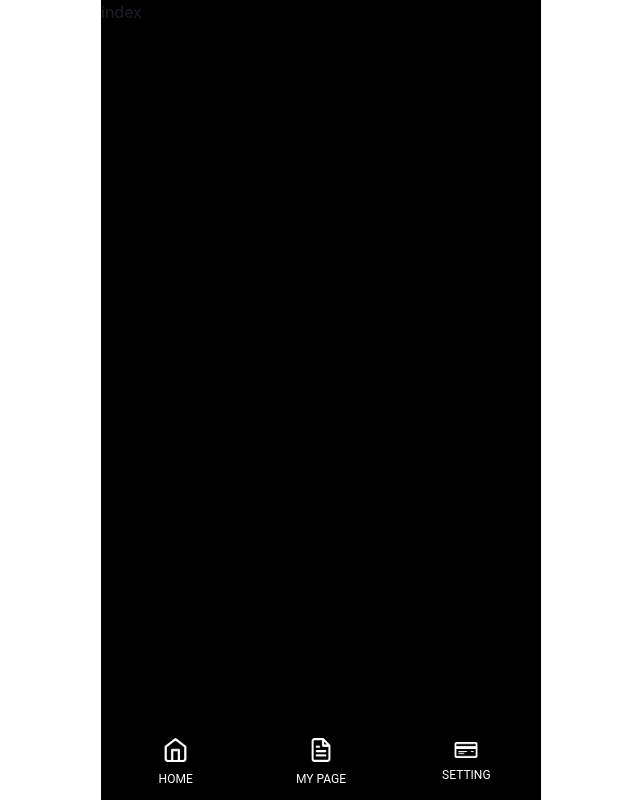
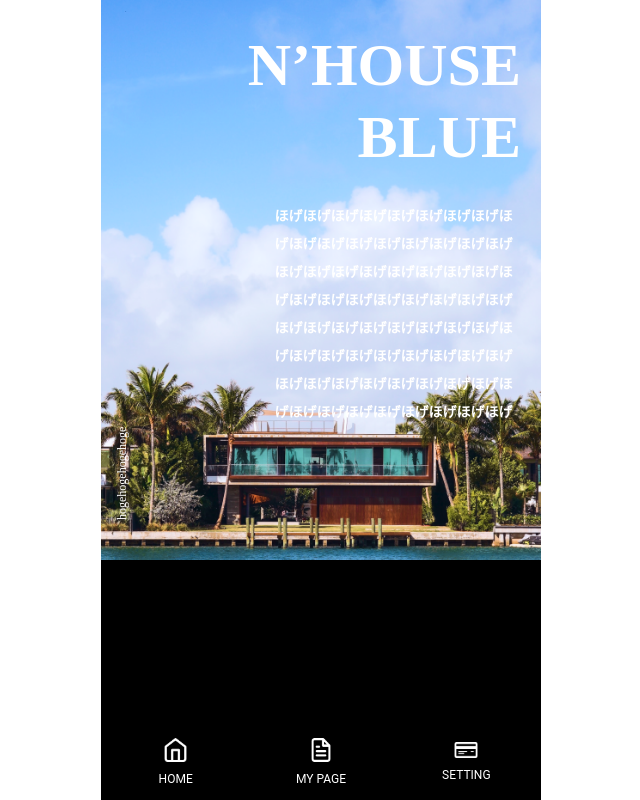
Before and after one commit to luka1104/n-house-mock, a Next.js app: page /property/1 in a window 1280 px wide. Shown: the whole page, without its empty margins (319-959 px from the left). Built offline with nearby package versions, Linux system fonts and the light colour scheme.

Commit message:
Update property page to display property data

```diff
--- a/src/data/mockdata.ts
+++ b/src/data/mockdata.ts
@@ -1,6 +1,6 @@
 export const properties = [
   {
-    id: 1,
+    id: "1",
     title: "BLUE",
     address: "Address 1",
     city: "City 1",
@@ -14,7 +14,7 @@ export const properties = [
     href: "/property/1",
   },
   {
-    id: 2,
+    id: "2",
     title: "RED",
     address: "Address 2",
     city: "City 2",
@@ -28,7 +28,7 @@ export const properties = [
     href: "/property/2",
   },
   {
-    id: 3,
+    id: "3",
     title: "GREEN",
     address: "Address 3",
     city: "City 3",
--- a/src/pages/property/[propertyId]/index.tsx
+++ b/src/pages/property/[propertyId]/index.tsx
@@ -1,7 +1,62 @@
 import React from "react"
+import { useRouter } from "next/router"
+import { NextPage } from "next"
+import { properties } from "@/data/mockdata"
+import { Box, Text } from "@chakra-ui/react"
 
-const index = () => {
-  return <div>index</div>
+const PropertyPage: NextPage = () => {
+  const router = useRouter()
+  const propertyId = router.query.propertyId
+  const property = properties.find((property) => property.id === propertyId)
+  if (!property) {
+    return <div>loading...</div>
+  }
+  return (
+    <Box w="100%" h="560px" bgSize="cover" maxW="440px" bgImage={property.image}>
+      <Box
+        fontFamily="Oswald"
+        color="white"
+        fontSize="60px"
+        fontWeight="700"
+        lineHeight="1.5"
+        fontStyle="normal"
+        float="right"
+        textAlign="right"
+        mt="20px"
+        mr="20px"
+      >
+        <Text>N’HOUSE</Text>
+        <Text mt="-18px">{property.title}</Text>
+      </Box>
+      <Text
+        maxW="56%"
+        fontFamily="Noto Sans"
+        color="white"
+        fontSize="14px"
+        fontWeight="700"
+        lineHeight="2"
+        float="right"
+        mt="20px"
+        mr="20px"
+      >
+        {property.description}
+      </Text>
+      <Text
+        position="absolute"
+        mt="520px"
+        ml="12px"
+        transform="rotate(-90deg)"
+        transformOrigin={"left top 0"}
+        fontFamily="Oswald"
+        color="white"
+        fontSize="12px"
+        fontWeight="500"
+        lineHeight="1.5"
+      >
+        {property.label}
+      </Text>
+    </Box>
+  )
 }
 
-export default index
+export default PropertyPage
```
Also changed, not shown: public/images/Blue.png, public/images/Green.png.
